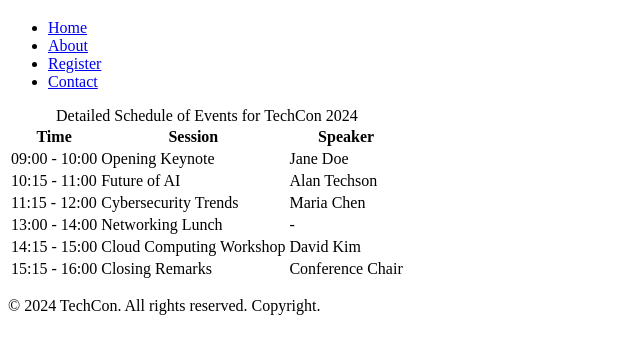
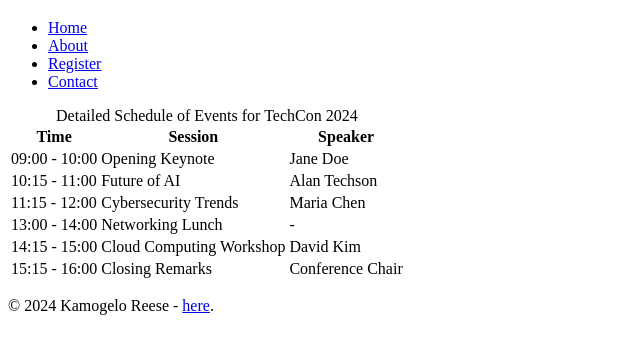
Before and after one commit to Kamo-m04/TechCon_HTML, a plain HTML site: page techcon_website/schedule.html in a window 1280 px wide. Shown: the part 61-414 px from the top of the page, without its empty margins (0-640 px from the left). Drawn offline with Linux system fonts and the light colour scheme.

Commit message:
Fix footer consistency and add schedule.html page with detailed event schedule

```diff
--- a/techcon_website/schedule.html
+++ b/techcon_website/schedule.html
@@ -62,6 +62,6 @@
       </table>
     </main>
 
-    <footer><p>&copy; 2024 TechCon. All rights reserved. Copyright.</p></footer>
+    <footer><p>&copy; 2024 Kamogelo Reese - <a href="https://github.com/Kamo-m04" target="_blank">here</a>.</p></footer>
   </body>
 </html>
```
